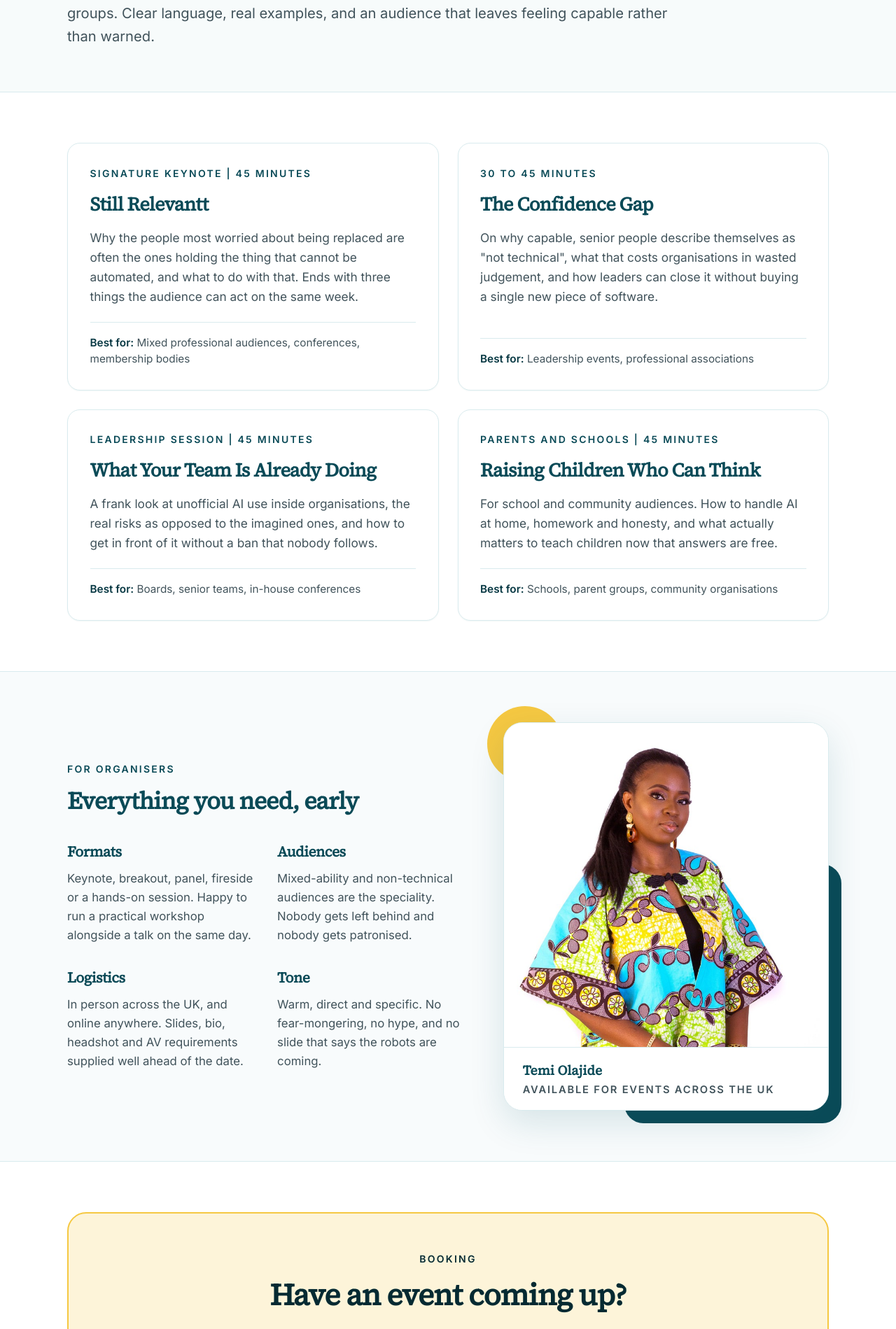
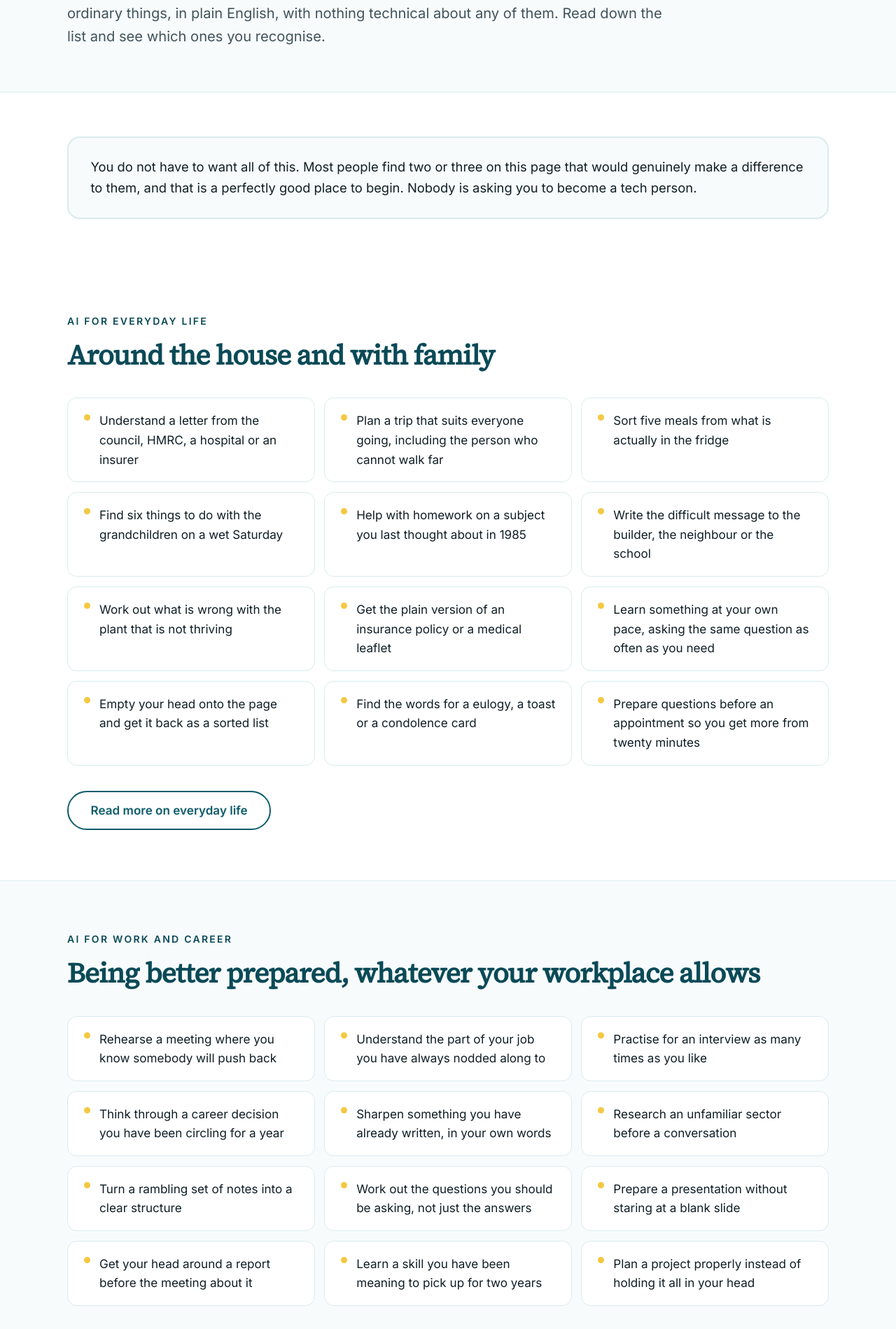
Before and after one commit to Stillrelevant/still-relevant-website, a Next.js app: page /speaking in a window 1280 px wide. Shown: the part 403-2302 px from the top of the page at 70% size. Built offline with nearby package versions, Linux system fonts and the light colour scheme.

Commit message:
Update page.js

```diff
--- a/app/speaking/page.js
+++ b/app/speaking/page.js
@@ -1,113 +1,202 @@
+import Link from 'next/link';
 import PageHero from '@/components/PageHero';
-import CTABand from '@/components/CTABand';
-import PhotoPanel from '@/components/PhotoPanel';
-import Schema from '@/components/Schema';
-import { site } from '@/lib/site';
+import LeadCapture from '@/components/LeadCapture';
+import FAQ from '@/components/FAQ';
+import { site, worlds } from '@/lib/site';
 
 export const metadata = {
-  title: 'Speaking',
+  title: 'Start here',
   description:
-    'Keynotes and sessions on AI, work and staying capable. Clear, warm and jargon-free, for conferences, associations, schools and community organisations.',
-  alternates: { canonical: `${site.url}/speaking/` },
+    'What could AI actually do for someone like me? Around forty ordinary examples across everyday life, work and whatever comes next. No jargon, nothing technical.',
+  alternates: { canonical: `${site.url}/start/` },
 };
 
-const talks = [
+const groups = [
   {
-    title: 'Still Relevantt',
-    sub: 'Signature keynote | 45 minutes',
-    body: 'Why the people most worried about being replaced are often the ones holding the thing that cannot be automated, and what to do with that. Ends with three things the audience can act on the same week.',
-    audience: 'Mixed professional audiences, conferences, membership bodies',
+    world: 'everyday-life',
+    heading: 'Around the house and with family',
+    items: [
+      'Understand a letter from the council, HMRC, a hospital or an insurer',
+      'Plan a trip that suits everyone going, including the person who cannot walk far',
+      'Sort five meals from what is actually in the fridge',
+      'Find six things to do with the grandchildren on a wet Saturday',
+      'Help with homework on a subject you last thought about in 1985',
+      'Write the difficult message to the builder, the neighbour or the school',
+      'Work out what is wrong with the plant that is not thriving',
+      'Get the plain version of an insurance policy or a medical leaflet',
+      'Learn something at your own pace, asking the same question as often as you need',
+      'Empty your head onto the page and get it back as a sorted list',
+      'Find the words for a eulogy, a toast or a condolence card',
+      'Prepare questions before an appointment so you get more from twenty minutes',
+    ],
   },
   {
-    title: 'The Confidence Gap',
-    sub: '30 to 45 minutes',
-    body: 'On why capable, senior people describe themselves as "not technical", what that costs organisations in wasted judgement, and how leaders can close it without buying a single new piece of software.',
-    audience: 'Leadership events, professional associations',
+    world: 'work-and-career',
+    heading: 'Being better prepared, whatever your workplace allows',
+    items: [
+      'Rehearse a meeting where you know somebody will push back',
+      'Understand the part of your job you have always nodded along to',
+      'Practise for an interview as many times as you like',
+      'Think through a career decision you have been circling for a year',
+      'Sharpen something you have already written, in your own words',
+      'Research an unfamiliar sector before a conversation',
+      'Turn a rambling set of notes into a clear structure',
+      'Work out the questions you should be asking, not just the answers',
+      'Prepare a presentation without staring at a blank slide',
+      'Get your head around a report before the meeting about it',
+      'Learn a skill you have been meaning to pick up for two years',
+      'Plan a project properly instead of holding it all in your head',
+    ],
   },
   {
-    title: 'What Your Team Is Already Doing',
-    sub: 'Leadership session | 45 minutes',
-    body: 'A frank look at unofficial AI use inside organisations, the real risks as opposed to the imagined ones, and how to get in front of it without a ban that nobody follows.',
-    audience: 'Boards, senior teams, in-house conferences',
+    world: 'whats-next',
+    heading: 'The thing you have been meaning to start',
+    items: [
+      'Turn one enormous idea into a sequence of small steps',
+      'Find the smallest version of it you could finish in a fortnight',
+      'Test the idea privately before telling a single person',
+      'Understand the practical bits nobody explains properly',
+      'Explore whether a small business idea has legs',
+      'Work out how to price something when you have never priced anything',
+      'Get the first words of a book down without facing a blank page',
+      'Plan a community project or a group from scratch',
+      'Look into a side income without committing money to it first',
+      'Take up something you set aside thirty years ago',
+      'Write the funding or grant application you keep putting off',
+      'Decide what you actually want the next ten years to look like',
+    ],
   },
   {
-    title: 'Raising Children Who Can Think',
-    sub: 'Parents and schools | 45 minutes',
-    body: 'For school and community audiences. How to handle AI at home, homework and honesty, and what actually matters to teach children now that answers are free.',
-    audience: 'Schools, parent groups, community organisations',
+    world: 'whats-next',
+    // Business owners get their own section rather than being folded into
+    // "what's next". People already trading have different problems from
+    // people still thinking about starting something.
+    eyebrow: 'AI for business owners',
+    heading: 'If you already run a business',
+    link: { href: '/learn/', label: 'See the business owners session' },
+    items: [
+      'Draft a week of social posts without losing your Sunday evening',
+      'Reply to customer enquiries properly when you are already behind',
+      'Write the quote, the follow-up and the polite chase',
+      'Turn one good idea into a month of marketing',
+      'Get a description written for every product, not just the ones you got to',
+      'Work out what to say when a customer is unhappy, before you reply in the moment',
+      'Think a pricing decision through when there is nobody to talk it over with',
+      'Understand a contract, a lease or a supplier agreement before you sign it',
+      'Write the job advert, and the questions for the interview',
+      'Make sense of your own numbers without a finance background',
+      'Pull a year of customer feedback into the three things that actually matter',
+      'Plan the thing you keep saying you will get to in the quiet season',
+    ],
   },
 ];
 
-export default function Speaking() {
-  const schema = {
-    '@context': 'https://schema.org',
-    '@type': 'Service',
-    name: 'Speaking and keynotes',
-    serviceType: 'Keynote speaking',
-    provider: { '@id': `${site.url}/#organization` },
-    areaServed: { '@type': 'Country', name: 'United Kingdom' },
-    description:
-      'Keynotes and sessions on AI, work and digital confidence for conferences, professional bodies, schools and community groups.',
-  };
+const faqs = [
+  {
+    q: 'Do I need to buy anything?',
+    a: 'No. A free account on one of the main AI tools covers everything on this page. You will not be told you need a subscription to make a start.',
+  },
+  {
+    q: 'What if I have never used anything like this?',
+    a: 'That is who this page is for. If it helps, think of it as typing a question to somebody patient who has read a great deal. There is nothing to install and nothing to set up beyond an account.',
+  },
+  {
+    q: 'What if my workplace does not allow it?',
+    a: 'Everything in the work section happens on your own time and your own device, using no company information at all. Your employer’s policy is about their data, not about what you are allowed to understand.',
+  },
+  {
+    q: 'Is it safe?',
+    a: 'It is safe for everything on this page as long as you keep two rules: do not type in anything you would not want on a screen behind you, and check any specific fact that matters against the original source. Both are covered properly in the free guide.',
+  },
+];
 
+export default function Start() {
   return (
     <>
-      <Schema data={schema} />
       <PageHero
-        trail={[{ label: 'Speaking', href: '/speaking/' }]}
-        eyebrow="Speaking"
-        title="Talks people repeat in the car on the way home."
-        lede="Conferences, professional bodies, membership organisations, schools and community groups. Clear language, real examples, and an audience that leaves feeling capable rather than warned."
+        trail={[{ label: 'Start here', href: '/start/' }]}
+        eyebrow="Start here"
+        title="What could AI actually do for someone like me?"
+        lede="A fair question, and one that almost nobody answers properly. So here are around forty ordinary things, in plain English, with nothing technical about any of them. Read down the list and see which ones you recognise."
       />
 
+      <section className="py-14">
+        <div className="wrap">
+          <div className="rounded-2xl border-2 border-teal-100 bg-teal-50/60 px-7 py-6">
+            <p className="text-[1.02rem] leading-relaxed text-ink">
+              You do not have to want all of this. Most people find two or three on this page that
+              would genuinely make a difference to them, and that is a perfectly good place to
+              begin. Nobody is asking you to become a tech person.
+            </p>
+          </div>
+        </div>
+      </section>
+
+      {groups.map((g, i) => {
+        const world = worlds.find((w) => w.slug === g.world);
+        return (
+          <section
+            key={g.heading}
+            className={i % 2 === 1 ? 'border-y border-teal-100 bg-teal-50/50 py-12 sm:py-16' : 'py-16'}
+          >
+            <div className="wrap">
+              <p className="eyebrow">{g.eyebrow || world.name}</p>
+              <h2 className="mt-3 text-[1.5rem] leading-tight sm:text-[2.2rem]">{g.heading}</h2>
+              <ul className="mt-8 grid gap-3 md:grid-cols-2 lg:grid-cols-3">
+                {g.items.map((item) => (
+                  <li
+                    key={item}
+                    className="flex items-start gap-3 rounded-xl border border-teal-100 bg-white px-5 py-4 text-[0.95rem] leading-relaxed text-ink"
+                  >
+                    <span
+                      aria-hidden="true"
+                      className="mt-1 h-2 w-2 shrink-0 rounded-full bg-gold"
+                    />
+                    {item}
+                  </li>
+                ))}
+              </ul>
+              <Link href={g.link ? g.link.href : `/topics/${world.slug}/`} className="btn-ghost mt-8">
+                {g.link ? g.link.label : `Read more on ${world.short.toLowerCase()}`}
+              </Link>
+            </div>
+          </section>
+        );
+      })}
+
       <section className="py-12 sm:py-16">
-        <div className="wrap grid gap-6 md:grid-cols-2">
-          {talks.map((t) => (
-            <article key={t.title} className="card flex flex-col">
-              <p className="eyebrow">{t.sub}</p>
-              <h2 className="mt-3 text-[1.3rem] sm:text-[1.5rem]">{t.title}</h2>
-              <p className="mt-3 flex-1 text-[0.96rem] leading-relaxed text-slate">{t.body}</p>
-              <p className="mt-5 border-t border-teal-100 pt-4 text-[0.85rem] text-slate">
-                <span className="font-semibold text-teal-800">Best for:</span> {t.audience}
-              </p>
-            </article>
+        <div className="wrap grid gap-6 md:grid-cols-3">
+          {[
+            {
+              t: 'Pick one thing',
+              b: 'Not ten. One from the lists above that you actually recognised, ideally something you have been putting off anyway.',
+            },
+            {
+              t: 'Give it proper detail',
+              b: 'The single biggest difference between a useless answer and a helpful one is how much you tell it. Say who it is for, what you want, and what a good version looks like.',
+            },
+            {
+              t: 'Then talk to it',
+              b: 'Say "too formal". Say "shorter". Say "you have missed the point". It adjusts. This is a conversation, not a search box.',
+            },
+          ].map((x, i) => (
+            <div key={x.t} className="card">
+              <span className="font-heading text-[2rem] font-extrabold text-teal-300">
+                {String(i + 1).padStart(2, '0')}
+              </span>
+              <h2 className="mt-1 text-[1.25rem]">{x.t}</h2>
+              <p className="mt-2.5 text-[0.95rem] leading-relaxed text-slate">{x.b}</p>
+            </div>
           ))}
         </div>
       </section>
 
-      <section className="border-y border-teal-100 bg-teal-50/50 py-12 sm:py-16">
-        <div className="wrap grid items-center gap-12 lg:grid-cols-[1.1fr_0.9fr]">
-          <div>
-            <p className="eyebrow">For organisers</p>
-            <h2 className="mt-3 text-[1.5rem] leading-tight sm:text-[1.9rem]">Everything you need, early</h2>
-            <div className="mt-8 grid gap-7 sm:grid-cols-2">
-              {[
-                ['Formats', 'Keynote, breakout, panel, fireside or a hands-on session. Happy to run a practical workshop alongside a talk on the same day.'],
-                ['Audiences', 'Mixed-ability and non-technical audiences are the speciality. Nobody gets left behind and nobody gets patronised.'],
-                ['Logistics', 'In person across the UK, and online anywhere. Slides, bio, headshot and AV requirements supplied well ahead of the date.'],
-                ['Tone', 'Warm, direct and specific. No fear-mongering, no hype, and no slide that says the robots are coming.'],
-              ].map(([t, b]) => (
-                <div key={t}>
-                  <h3 className="text-[1.15rem]">{t}</h3>
-                  <p className="mt-2 text-[0.93rem] leading-relaxed text-slate">{b}</p>
-                </div>
-              ))}
-            </div>
-          </div>
-          <PhotoPanel
-            src="/images/temi-print.jpg"
-            alt="Temi Olajide, speaker"
-            caption={{ name: site.founder, role: 'Available for events across the UK' }}
-          />
-        </div>
-      </section>
+      <FAQ items={faqs} title="The questions people ask before they try" />
 
-      <CTABand
-        eyebrow="Booking"
-        title="Have an event coming up?"
-        body="Send the date, the audience and roughly what you want them to walk away with. You will get a proposed shape for the session rather than a brochure."
-        primary={{ href: '/contact/', label: 'Enquire about a date' }}
-        secondary={{ href: '/organisations/', label: 'Team training instead' }}
+      <LeadCapture
+        eyebrow="Free guide"
+        title="Want this written down?"
+        body="The free guide takes what is on this page and turns it into a proper starting plan: what to try first, how to ask better questions, and the two rules that keep you safe."
       />
     </>
   );
```
